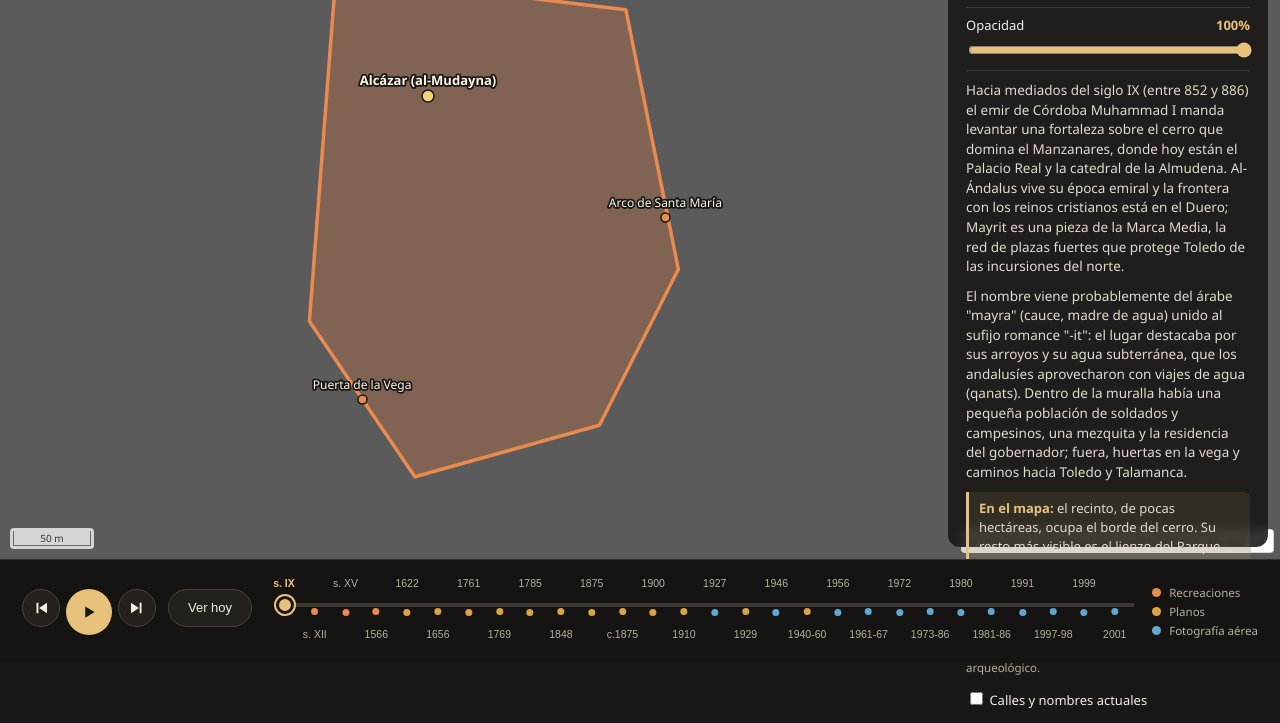
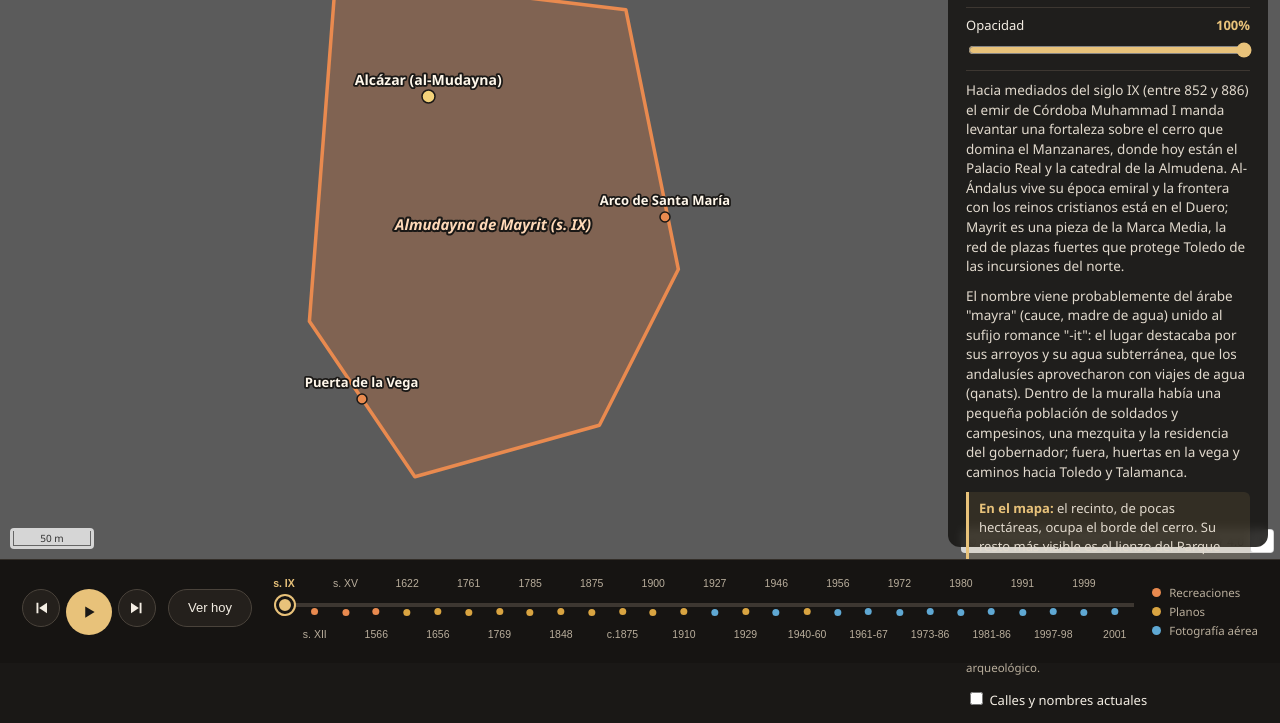
Before and after one commit to joverig/visorgis-madrid, a plain HTML site: page www/index.html in a window 1280 px wide. Shown: the part 137-860 px from the top of the page. Drawn offline with Linux system fonts and the light colour scheme.

Commit message:
Rótulos de puertas y recintos visibles desde zoom 13,5 y nombre del recinto de cada época
Co-Authored-By: Claude Opus 5.5 <noreply@anthropic.com>
Claude-Session: https://claude.ai/code/session_016KekqghLVxS4nY8bKeBScj

```diff
--- a/www/index.html
+++ b/www/index.html
@@ -17,7 +17,7 @@
       document.write('<script src="https://cdn.jsdelivr.net/npm/ol@10.5.0/dist/ol.js"><\/script>');
     }
   </script>
-  <link rel="stylesheet" href="css/visor.css?v=202611230155">
+  <link rel="stylesheet" href="css/visor.css?v=202611230201">
 </head>
 <body>
   <div id="mapa"></div>
@@ -73,7 +73,7 @@
     </div>
   </footer>
 
-  <script src="js/capas.js?v=202611230155"></script>
-  <script src="js/visor.js?v=202611230155"></script>
+  <script src="js/capas.js?v=202611230201"></script>
+  <script src="js/visor.js?v=202611230201"></script>
 </body>
 </html>
--- a/www/js/visor.js
+++ b/www/js/visor.js
@@ -42,6 +42,9 @@
   }
   function estiloRecreacion(fase) {
     const S = ol.style;
+    const ZOOM_ETIQUETAS = 13.5; // a partir de aquí se rotulan puertas y recintos
+    const fuente = (peso, px) => peso + ' ' + px + 'px "Segoe UI", system-ui, sans-serif';
+    const halo = new S.Stroke({ color: '#1a1816', width: 3.5 });
     const actual = new S.Style({
       fill: new S.Fill({ color: 'rgba(214, 120, 64, 0.30)' }),
       stroke: new S.Stroke({ color: '#e98a4f', width: 3.5 }),
@@ -49,30 +52,48 @@
     const anterior = new S.Style({
       stroke: new S.Stroke({ color: 'rgba(245, 225, 190, 0.85)', width: 2, lineDash: [7, 6] }),
     });
-    const cacheTxt = {};
-    const etiqueta = (nombre, hito, zoom) => {
-      const k = nombre + hito + (zoom >= 16);
-      if (!cacheTxt[k]) {
-        cacheTxt[k] = new S.Style({
-          image: new S.Circle({ radius: hito ? 6 : 4.5,
-            fill: new S.Fill({ color: hito ? '#f3d27a' : '#e98a4f' }),
+    // Nombre del recinto de la época, en el interior del polígono
+    const rotuloRecinto = (nombre) => new S.Style({
+      geometry: (f) => f.getGeometry().getInteriorPoint(),
+      text: new S.Text({
+        text: nombre, font: fuente('italic 600', 15), fill: new S.Fill({ color: '#ffd9b8' }),
+        stroke: new S.Stroke({ color: '#1a1816', width: 4 }), overflow: true,
+        declutterMode: 'none', // el nombre del recinto se dibuja siempre
+      }),
+      zIndex: 5,
+    });
+    const cache = {};
+    const punto = (nombre, hito, propia, conTexto) => {
+      const k = [nombre, hito, propia, conTexto].join('|');
+      if (!cache[k]) {
+        cache[k] = new S.Style({
+          image: new S.Circle({ radius: hito ? 6.5 : propia ? 5 : 4,
+            fill: new S.Fill({ color: hito ? '#f3d27a' : propia ? '#e98a4f' : '#c9b79a' }),
             stroke: new S.Stroke({ color: '#1a1816', width: 1.5 }) }),
-          text: zoom >= 16 || hito ? new S.Text({
-            text: nombre, offsetY: -14, font: (hito ? '600 13px' : '12px') + ' "Segoe UI", sans-serif',
-            fill: new S.Fill({ color: '#fff7ea' }), stroke: new S.Stroke({ color: '#1a1816', width: 3.5 }),
+          text: conTexto ? new S.Text({
+            text: nombre, offsetY: -15,
+            font: fuente(hito || propia ? '600' : '400', hito ? 14 : propia ? 13 : 12),
+            fill: new S.Fill({ color: propia || hito ? '#fff7ea' : '#d9cdb8' }), stroke: halo,
           }) : undefined,
+          zIndex: propia || hito ? 10 : 8,
         });
       }
-      return cacheTxt[k];
+      return cache[k];
     };
     return (feat, res) => {
       const f = feat.get('fase');
       if (f > fase) return null;
-      if (feat.get('tipo') === 'recinto') return f === fase ? actual : anterior;
       const zoom = view ? view.getZoomForResolution(res) : 16;
-      return etiqueta(feat.get('nombre'), feat.get('tipo') === 'hito', zoom);
+      const conTexto = zoom >= ZOOM_ETIQUETAS;
+      if (feat.get('tipo') === 'recinto') {
+        if (f !== fase) return anterior;
+        return conTexto ? [actual, rotuloRecinto(feat.get('nombre'))] : actual;
+      }
+      const hito = feat.get('tipo') === 'hito';
+      return punto(feat.get('nombre'), hito, f === fase, conTexto);
     };
   }
+
 
   /* ---------- Ortofotos históricas de la Comunidad de Madrid (opcional) ---------- */
   async function cargarCapasCM() {
```
